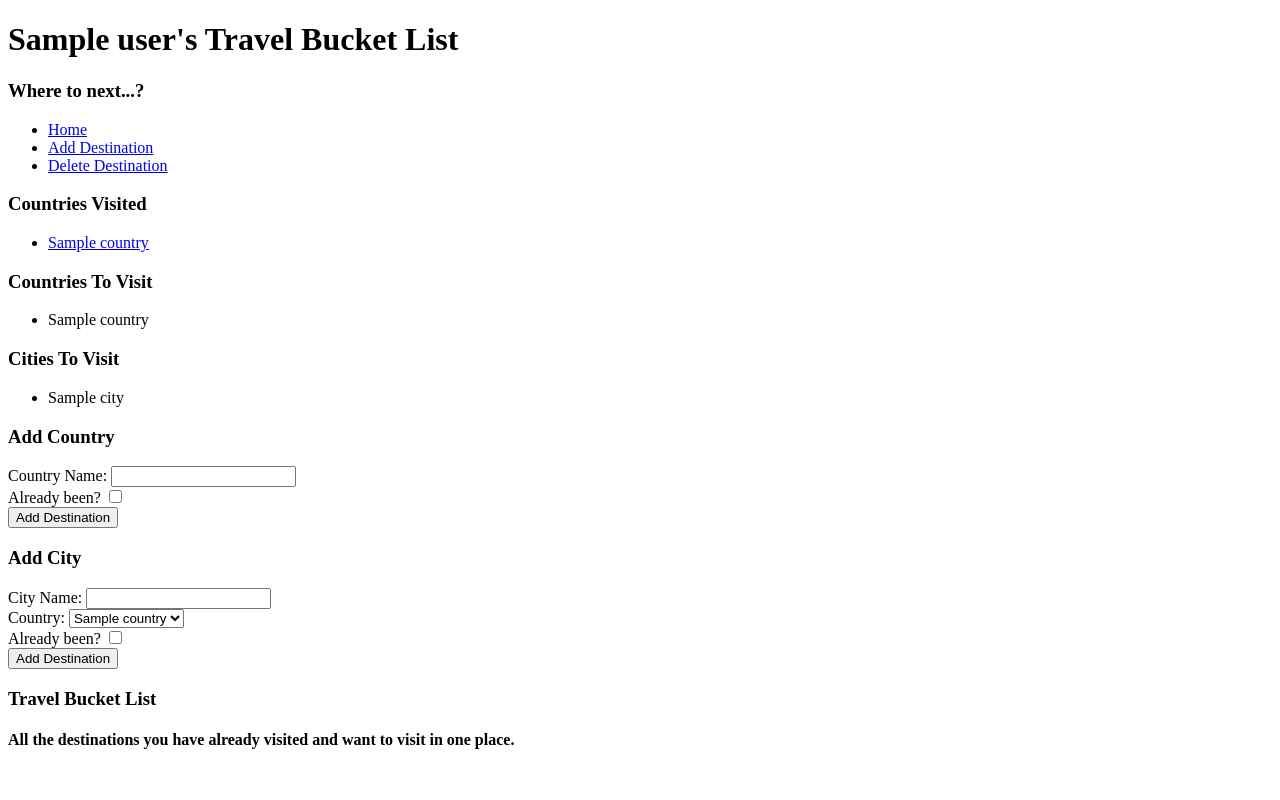
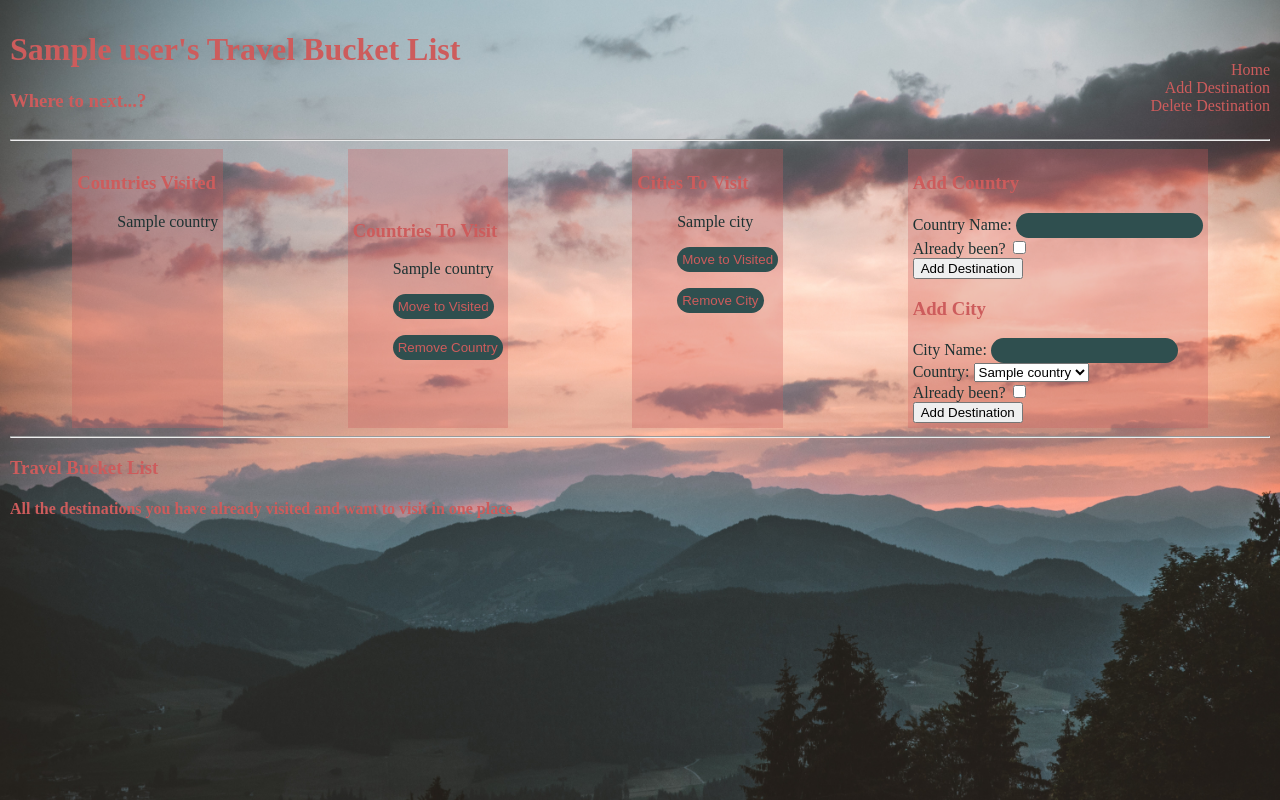
Before and after one commit to AndromedaMedi/Travel-Bucket-List, a Flask app: page / in a window 1280 px wide. Run offline with Flask 2, Linux system fonts and the light colour scheme; a database or web service that is not in the repository returns one stand-in record (values such as "Sample title"); some libraries are stand-ins or nearby versions.

Commit message:
everything works, work in progress with styling

```diff
--- a/travel_bucket_list/controllers/travel_controller.py
+++ b/travel_bucket_list/controllers/travel_controller.py
@@ -36,7 +36,7 @@ def show_country(country_id):
 
 # SHOW
 # GET
-# Show country visited
+# Show city visited
 @destination_blueprint.route("/city/<city_id>")
 def show_city(city_id):
     city_visited = city_repository.select(city_id)
@@ -44,14 +44,13 @@ def show_city(city_id):
     return render_template("city.html", city = city_visited, user = user)
 
 # CREATE
-# POST '/'
+# POST '/add_country'
 # Creates new instance of a country and adds it to visited or to visit countries
 @destination_blueprint.route("/add_country", methods=['POST'])
 def add_country():
     name = request.form['name']
     user_id = request.form['user_id']
-    visited = request.form['visited']
-
+    visited = 'visited' in request.form
     user = user_repository.select(user_id)
     country = Country(name, user, visited)
     country_repository.save(country)
@@ -65,20 +64,58 @@ def add_city():
     name = request.form['name']
     country_id = request.form['country_id']
     user_id = request.form['user_id']
-    visited = request.form['visited']
-
+    visited = 'visited' in request.form
     user = user_repository.select(user_id)
     country = country_repository.select(country_id)
     city = City(name, country, user, visited)
     city_repository.save(city)
     return redirect('/')
 
+
+
 @destination_blueprint.route("/country/<country_id>/delete", methods=['POST'])
 def remove_country(country_id):
     country_repository.delete(country_id)
     return redirect('/')
 
+@destination_blueprint.route("/country/delete", methods=['POST'])
+def remove_country_to_visit():
+    country_id = request.form["country_id"]
+    country_repository.delete(country_id)
+    return redirect('/')
+
+@destination_blueprint.route("/country/<country_id>/edit", methods=['POST'])
+def update_country(country_id):
+    country_to_update = country_repository.select(country_id)
+    country_to_update.visited = True
+    country_repository.update(country_to_update)
+    return redirect('/')
+
+
+
 @destination_blueprint.route("/city/<city_id>/delete", methods=['POST'])
 def remove_city(city_id):
     deleted_city = city_repository.delete(city_id)
     return redirect(f'/country/{deleted_city.country.id}')
+
+@destination_blueprint.route("/city/delete", methods=['POST'])
+def remove_city_to_vist():
+    city_id = request.form["city_id"]
+
+    city_repository.delete(city_id)
+    return redirect('/')
+
+@destination_blueprint.route("/city/<city_id>/edit", methods=['POST'])
+def update_city(city_id):
+    city_to_update = city_repository.select(city_id)
+    city_to_update.visited = True
+    city_repository.update(city_to_update)
+    return redirect('/')
+
+
+@destination_blueprint.route("/delete_destination")
+def show_delete_destination():
+    user = user_repository.select_all()[0]
+    countries = country_repository.select_all()
+    cities = city_repository.select_all()
+    return render_template("delete.html", user=user, countries=countries, cities=cities)
--- a/travel_bucket_list/repositories/city_repository.py
+++ b/travel_bucket_list/repositories/city_repository.py
@@ -76,15 +76,18 @@ def delete(id):
     sql = "DELETE FROM cities WHERE id = %s RETURNING *"
     values = [id]
     result = run_sql(sql, values)[0]
-
     if result:
         country = country_repository.select(result['country_id'])
         user = user_reposiotry.select(result['user_id'])
         deleted_city = City(result['name'], country, user, result['visited'], result['id'])
-
     return deleted_city
 
 def update(city):
     sql = "UPDATE cities SET (name, country_id, user_id, visited) = (%s, %s, %s, %s) WHERE id = %s"
     values = [city.name, city.country.id, city.user.id, city.visited, city.id]
     run_sql(sql, values)
+
+def update_to_visited(city):
+    sql = "UPDATE cities SET  visited = True WHERE id = %s"
+    values = [city.name, city.country.id, city.user.id, city.visited, city.id]
+    run_sql(sql, values)
--- /dev/null
+++ b/travel_bucket_list/static/style.css
@@ -0,0 +1,120 @@
+body {
+    background: url('/static/images/background6.jpeg');
+    background-size: cover;
+    background-repeat: no-repeat;
+    opacity: 70;
+    list-style-type: none;
+    padding: 10px;
+    margin: 0px;
+}
+
+.destinations {
+    display: flex;
+
+    justify-content: space-around;
+    text-decoration: none;
+}
+
+
+body>footer {
+    color: indianred;
+}
+
+
+header {
+    display: flex;
+    justify-content: space-between;
+    color:indianred;
+    align-items: flex-end;
+}
+
+
+h3 {
+    color: indianred;
+}
+
+
+header nav ul {
+    display: flex;
+    flex-direction: column;
+    justify-content: space-around;
+    align-items: flex-end;
+
+}
+
+nav a {
+    color: indianred;
+    text-decoration: none;
+    list-style: none;
+    list-style-type: none;
+}
+nav a:hover {
+    color: darkslategray;
+}
+
+
+.nav-link {
+    list-style: none;
+}
+
+body > main > div > section > ul > li {
+    list-style: none;
+}
+body main div section ul li a {
+    text-decoration: none;
+    color: #1d3232;
+}
+
+
+.countries_visited {
+    text-decoration: none;
+    background-color: #cd5c5c50;
+    padding: 5px;
+    list-style: none;
+}
+body main
+
+.countries_to_visit {
+    background-color: #cd5c5c50;
+    padding: 5px;
+    list-style: none;
+    align-content: center;
+    align-items: center;
+}
+
+.cities_to_visit {
+    background-color: #cd5c5c50;
+    padding: 5px;
+    list-style: none;
+}
+
+.add_destination {
+    background-color: #cd5c5c50;
+    padding: 5px;
+    list-style: none;
+    align-items: stretch;
+    color: #1d3232;
+}
+
+.country {
+    align-items: center;
+    color: #182a2a;
+
+}
+
+/* Cities in Country page */
+body main ul li {
+    list-style: none;
+}
+body main ul li a {
+    text-decoration: none;
+    color: darkslategray;
+}
+body main form input {
+    background-color: darkslategray;
+    color: indianred;
+    padding: 5px;
+    border: 10px;
+    border-color: indianred;
+    border-radius: 15px;
+}
--- a/travel_bucket_list/templates/country.html
+++ b/travel_bucket_list/templates/country.html
@@ -3,11 +3,13 @@
 
 {% block content %}
 
-    <h2>{{ country.name }}</h2>
+    <h2 class="country">{{ country.name }}</h2>
     <ul>
         {% for city in cities_visited %}
         <li>
+            <p>
             <a href="/city/{{ city.id }}">{{ city.name }}</a>
+        </p>
         </li>
         {% endfor %}
     </ul>
--- a/travel_bucket_list/templates/index.html
+++ b/travel_bucket_list/templates/index.html
@@ -4,43 +4,54 @@
     <meta charset="UTF-8">
     <meta http-equiv="X-UA-Compatible" content="IE=edge">
     <meta name="viewport" content="width=device-width, initial-scale=1.0">
+    <link rel="stylesheet" href="{{ url_for('static', filename='style.css') }}">
     <title>Travel Bucket List</title>
 </head>
 <body>
 
     <header>
+
+        <div class="heading">
             <h1>{{ user.name }}'s Travel Bucket List</h1>
             <h3>Where to next...?</h3>
+        </div>
+
+        <div class="head-nav"></div>
             <nav>
                 <ul>
-                <li>
-                    <a href="/">Home</a>
+                    <li class="nav-link">
+                        <a href="/"><img <link>  Home</a>
                     </li>
-                <li>
-                    <a href="/add_destination">Add Destination</a>
+                    <li class="nav-link">
+                        <a href="/">Add Destination</a>
                     </li>
-                <li>
+                    <li class="nav-link">
                         <a href="/delete_destination">Delete Destination</a>
                     </li>
                 </ul>
             </nav>
+        </div>
     </header>
-
+    <hr>
     <main class="destinations">
 
+        <div class="countries_visited">
             <section id="countries_visited">
                 <h3>Countries Visited</h3>
                 <!-- {% block countries_visited %} -->
                 <ul>
                     {% for country in countries_visited %}
+                    <p>
                     <li>
                         <a href="/country/{{ country.id }}">{{ country.name }}</a>
                     </li>
+                    </p>
                     {% endfor %}
                 </ul>
                 <!-- {% endblock %} -->
             </section>
-
+        </div>
+        <div class="countries_to_visit">
             <section id="countries_to_visit">
                 <h3>Countries To Visit</h3>
                 <!-- {% block countries_to_visit %} -->
@@ -49,11 +60,23 @@
                     <li>
                         <a>{{ country.name }}</a>
                     </li>
+                    <form action="/country/{{country.id}}/edit" method="post">
+                        <p>
+                            <input type="submit" value="Move to Visited">
+                        </p>
+                    </form>
+                    <form action="/country/{{country.id}}/delete" method="post">
+                        <p>
+                            <input type="submit" value="Remove Country">
+                        </p>
+                    </form>
                     {% endfor %}
                 </ul>
                 <!-- {% endblock %} -->
             </section>
+        </div>
 
+        <div class="cities_to_visit">
             <section id="cities_to_visit">
                 <h3>Cities To Visit</h3>
                 <!-- {% block cities_to_visit %} -->
@@ -62,12 +85,24 @@
                     <li>
                         <a>{{ city.name }}</a>
                     </li>
+                    <form action="/city/{{city.id}}/edit" method="post">
+                        <p>
+                            <input type="submit" value="Move to Visited">
+                        </p>
+                    </form>
+                    <form action="/city/{{city.id}}/remove" method="post">
+                        <p>
+                            <input type="submit" value="Remove City">
+                        </p>
+                    </form>
                     {% endfor %}
                 </ul>
                 <!-- {% endblock %} -->
             </section>
+        </div>
 
-        <section id="add_country">
+        <div class="add_destination">
+            <section class="add" id="add_country">
                 <h3>Add Country</h3>
                 <!-- {% block add_country %} -->
                 <form action="/add_country" method="POST">
@@ -87,7 +122,7 @@
                 <!-- {% endblock %} -->
             </section>
 
-        <section id="add_city">
+            <section class="add" id="add_city">
                 <h3>Add City</h3>
                 <!-- {% block add_city %} -->
                 <form action="/add_city" method="POST">
@@ -102,7 +137,6 @@
                             <option value="{{country.id}}">
                                 {{ country.name }}
                             </option>
-
                             {% endfor %}
                         </select>
                     </div>
@@ -117,8 +151,9 @@
                 </form>
                 <!-- {% endblock %} -->
             </section>
+        </div>
     </main>
-
+    <hr>
     <footer>
         <h3>Travel Bucket List</h3>
         <h4>All the destinations you have already visited and want to visit in one place.</h4>
```
Also changed, not shown: travel_bucket_list/templates/base.html (+14 -5 lines), travel_bucket_list/templates/delete.html (added, +35 -0 lines), travel_bucket_list/static/images/background6.jpeg (added). Lines whose indentation alone changed are shown as unchanged.
